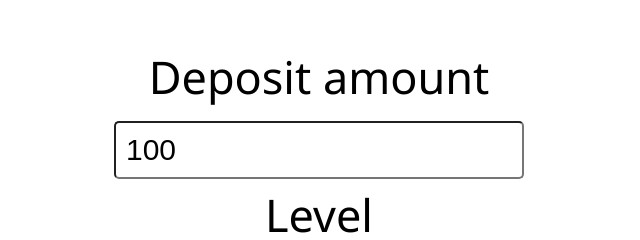
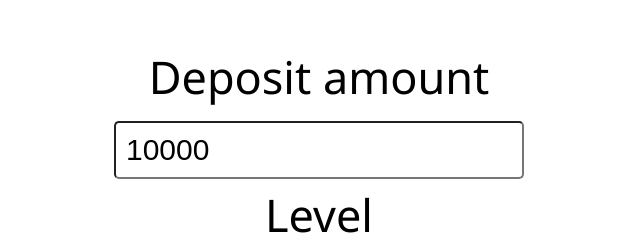
Before and after one commit to topproject2022/reinvest-calc, a plain HTML site: page index.html in a window 1280 px wide. Shown: the part 104-344 px from the top of the page, 321-961 px from the left. Drawn offline with Linux system fonts and the light colour scheme.

Commit message:
Update index.html

```diff
--- a/index.html
+++ b/index.html
@@ -24,7 +24,7 @@
             <div class="form_container">
                 <div class="block block-num">
                     <p class="form_title">Deposit amount</p>
-                    <input type="text" id="count" value="100">
+                    <input type="text" id="count" value="10000">
                 </div>
                 <div class="block block-level">
                     <p class="form_title">Level</p>
```
